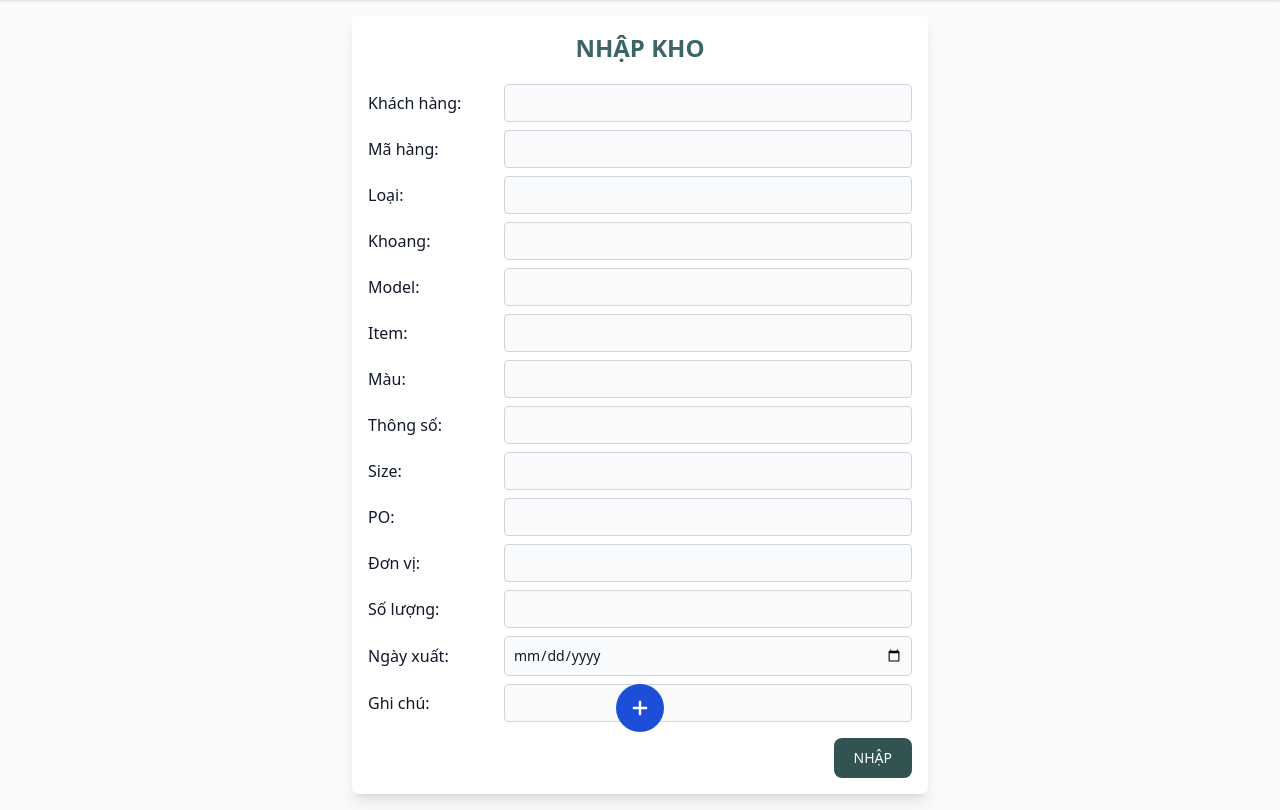
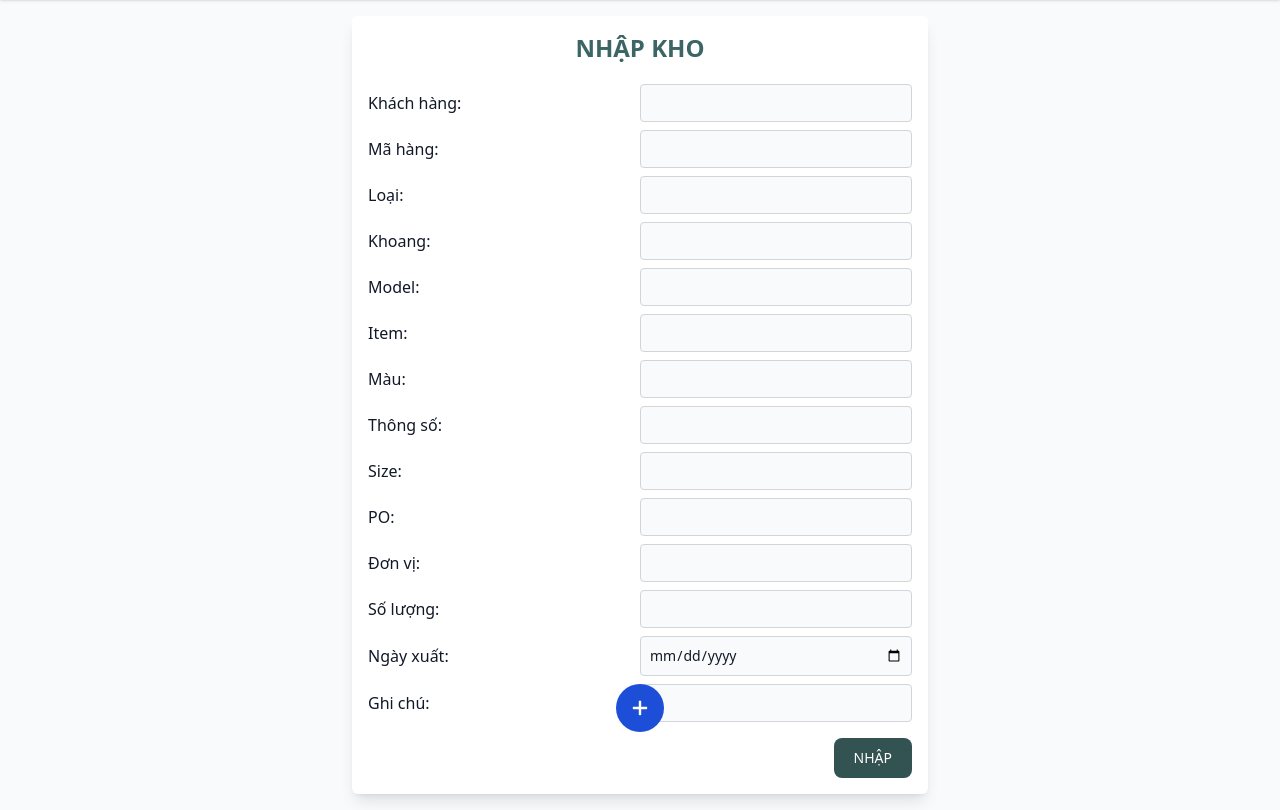
Before and after one commit to songdoan96/phu-lieu-taildwindcss, a PHP site: page /nhap-kho.php in a window 1280 px wide. Shown: the part 60-870 px from the top of the page. Run offline with PHP 8.4, Linux system fonts and the light colour scheme; the visitor is signed in with stand-in values (Sample User, id 1).

Commit message:
sua page fix qty

```diff
--- a/assets/css/main.css
+++ b/assets/css/main.css
@@ -1334,6 +1334,10 @@ video {
   text-transform: uppercase;
 }
 
+.italic {
+  font-style: italic;
+}
+
 .leading-normal {
   line-height: 1.5;
 }
@@ -1445,6 +1449,11 @@ video {
 .text-white {
   --tw-text-opacity: 1;
   color: rgb(255 255 255 / var(--tw-text-opacity));
+}
+
+.text-orange-600 {
+  --tw-text-opacity: 1;
+  color: rgb(234 88 12 / var(--tw-text-opacity));
 }
 
 .underline {
@@ -1934,6 +1943,10 @@ a[href="https://www.freewebhostingarea.com"]
     width: auto;
   }
 
+  .md\:w-2\/4 {
+    width: 50%;
+  }
+
   .md\:grid-cols-4 {
     grid-template-columns: repeat(4, minmax(0, 1fr));
   }
--- a/nhap-kho.php
+++ b/nhap-kho.php
@@ -65,108 +65,83 @@ if ($_SERVER['REQUEST_METHOD'] === "POST" && isset($_POST['add-item'])) {
 ?>
 
 <div class="container mx-auto p-4">
-        <form id="form-add-customer" method="POST" action="<?= $_SERVER['PHP_SELF'] ?>"
-              class="bg-white max-w-xl mx-auto p-4 shadow-lg rounded-md">
+    <form id="form-add-customer" method="POST" action="<?= $_SERVER['PHP_SELF'] ?>" class="bg-white max-w-xl mx-auto p-4 shadow-lg rounded-md">
         <h2 class="text-second-600 text-center text-2xl font-bold uppercase mb-5">nhập kho</h2>
         <div class="flex flex-wrap items-center mb-2">
-                <label for="customer"
-                       class="w-full mb-2 md:mb-0 md:w-1/4 block font-medium text-gray-900 dark:text-black">Khách
+            <label for="customer" class="w-full mb-2 md:mb-0 md:w-2/4 block font-medium text-gray-900 dark:text-black">Khách
                 hàng:</label>
-                <input type="text" id="customer" name="customer" value="<?= isset($item) ? $item->item_customer : "" ?>"
-                       class="w-full md:w-3/4 rounded bg-gray-50 border border-gray-300 text-gray-900 text-sm focus:ring-primary-600 focus:border-primary-600 block p-2 dark:bg-gray-700 dark:border-gray-600 dark:placeholder-gray-400 dark:text-black dark:focus:ring-primary-500 dark:focus:border-primary-500">
+            <input type="text" id="customer" name="customer" value="<?= isset($item) ? $item->item_customer : "" ?>" class="w-full md:w-2/4 rounded bg-gray-50 border border-gray-300 text-gray-900 text-sm focus:ring-primary-600 focus:border-primary-600 block p-2 dark:bg-gray-700 dark:border-gray-600 dark:placeholder-gray-400 dark:text-black dark:focus:ring-primary-500 dark:focus:border-primary-500">
         </div>
         <div class="flex flex-wrap items-center mb-2">
-                <label for="style" class="w-full mb-2 md:mb-0 md:w-1/4 block font-medium text-gray-900 dark:text-black">Mã
+            <label for="style" class="w-full mb-2 md:mb-0 md:w-2/4 block font-medium text-gray-900 dark:text-black">Mã
                 hàng:</label>
-                <input type="text" id="style" name="style" value="<?= isset($item) ? $item->item_style : "" ?>"
-                       class="w-full md:w-3/4 rounded bg-gray-50 border border-gray-300 text-gray-900 text-sm focus:ring-primary-600 focus:border-primary-600 block p-2 dark:bg-gray-700 dark:border-gray-600 dark:placeholder-gray-400 dark:text-black dark:focus:ring-primary-500 dark:focus:border-primary-500">
+            <input type="text" id="style" name="style" value="<?= isset($item) ? $item->item_style : "" ?>" class="w-full md:w-2/4 rounded bg-gray-50 border border-gray-300 text-gray-900 text-sm focus:ring-primary-600 focus:border-primary-600 block p-2 dark:bg-gray-700 dark:border-gray-600 dark:placeholder-gray-400 dark:text-black dark:focus:ring-primary-500 dark:focus:border-primary-500">
         </div>
         <div class="flex flex-wrap items-center mb-2">
-                <label for="type" class="w-full mb-2 md:mb-0 md:w-1/4 block font-medium text-gray-900 dark:text-black">Loại:</label>
-                <input type="text" id="type" name="type" value="<?= isset($item) ? $item->item_type : "" ?>"
-                       class="uppercase w-full md:w-3/4 rounded bg-gray-50 border border-gray-300 text-gray-900 text-sm focus:ring-primary-600 focus:border-primary-600 block p-2 dark:bg-gray-700 dark:border-gray-600 dark:placeholder-gray-400 dark:text-black dark:focus:ring-primary-500 dark:focus:border-primary-500">
+            <label for="type" class="w-full mb-2 md:mb-0 md:w-2/4 block font-medium text-gray-900 dark:text-black">Loại:</label>
+            <input type="text" id="type" name="type" value="<?= isset($item) ? $item->item_type : "" ?>" class="uppercase w-full md:w-2/4 rounded bg-gray-50 border border-gray-300 text-gray-900 text-sm focus:ring-primary-600 focus:border-primary-600 block p-2 dark:bg-gray-700 dark:border-gray-600 dark:placeholder-gray-400 dark:text-black dark:focus:ring-primary-500 dark:focus:border-primary-500">
         </div>
         <div class="flex flex-wrap items-center mb-2">
-                <label for="container"
-                       class="w-full mb-2 md:mb-0 md:w-1/4 block font-medium text-gray-900 dark:text-black">Khoang:</label>
-                <input required type="text" id="container" name="container"
-                       value="<?= isset($item) ? $item->item_container : "" ?>"
-                       class="uppercase w-full md:w-3/4 rounded bg-gray-50 border border-gray-300 text-gray-900 text-sm focus:ring-primary-600 focus:border-primary-600 block p-2 dark:bg-gray-700 dark:border-gray-600 dark:placeholder-gray-400 dark:text-black dark:focus:ring-primary-500 dark:focus:border-primary-500">
+            <label for="container" class="w-full mb-2 md:mb-0 md:w-2/4 block font-medium text-gray-900 dark:text-black">Khoang:</label>
+            <input required type="text" id="container" name="container" value="<?= isset($item) ? $item->item_container : "" ?>" class="uppercase w-full md:w-2/4 rounded bg-gray-50 border border-gray-300 text-gray-900 text-sm focus:ring-primary-600 focus:border-primary-600 block p-2 dark:bg-gray-700 dark:border-gray-600 dark:placeholder-gray-400 dark:text-black dark:focus:ring-primary-500 dark:focus:border-primary-500">
         </div>
 
         <div class="flex flex-wrap items-center mb-2">
-                <label for="model" class="w-full mb-2 md:mb-0 md:w-1/4 block font-medium text-gray-900 dark:text-black">Model:</label>
-                <input type="text" id="model" name="model" value="<?= isset($item) ? $item->item_model : "" ?>"
-                       class="w-full md:w-3/4 rounded bg-gray-50 border border-gray-300 text-gray-900 text-sm focus:ring-primary-600 focus:border-primary-600 block p-2 dark:bg-gray-700 dark:border-gray-600 dark:placeholder-gray-400 dark:text-black dark:focus:ring-primary-500 dark:focus:border-primary-500">
+            <label for="model" class="w-full mb-2 md:mb-0 md:w-2/4 block font-medium text-gray-900 dark:text-black">Model:</label>
+            <input type="text" id="model" name="model" value="<?= isset($item) ? $item->item_model : "" ?>" class="w-full md:w-2/4 rounded bg-gray-50 border border-gray-300 text-gray-900 text-sm focus:ring-primary-600 focus:border-primary-600 block p-2 dark:bg-gray-700 dark:border-gray-600 dark:placeholder-gray-400 dark:text-black dark:focus:ring-primary-500 dark:focus:border-primary-500">
         </div>
         <div class="flex flex-wrap items-center mb-2">
-                <label for="item" class="w-full mb-2 md:mb-0 md:w-1/4 block font-medium text-gray-900 dark:text-black">Item:</label>
-                <input type="text" id="item" name="item" value="<?= isset($item) ? $item->item_item : "" ?>"
-                       class="w-full md:w-3/4 rounded bg-gray-50 border border-gray-300 text-gray-900 text-sm focus:ring-primary-600 focus:border-primary-600 block p-2 dark:bg-gray-700 dark:border-gray-600 dark:placeholder-gray-400 dark:text-black dark:focus:ring-primary-500 dark:focus:border-primary-500">
+            <label for="item" class="w-full mb-2 md:mb-0 md:w-2/4 block font-medium text-gray-900 dark:text-black">Item:</label>
+            <input type="text" id="item" name="item" value="<?= isset($item) ? $item->item_item : "" ?>" class="w-full md:w-2/4 rounded bg-gray-50 border border-gray-300 text-gray-900 text-sm focus:ring-primary-600 focus:border-primary-600 block p-2 dark:bg-gray-700 dark:border-gray-600 dark:placeholder-gray-400 dark:text-black dark:focus:ring-primary-500 dark:focus:border-primary-500">
         </div>
         <div class="flex flex-wrap items-center mb-2">
-                <label for="color" class="w-full mb-2 md:mb-0 md:w-1/4 block font-medium text-gray-900 dark:text-black">Màu:</label>
-                <input type="text" id="color" name="color" value="<?= isset($item) ? $item->item_color : "" ?>"
-                       class="w-full md:w-3/4 rounded bg-gray-50 border border-gray-300 text-gray-900 text-sm focus:ring-primary-600 focus:border-primary-600 block p-2 dark:bg-gray-700 dark:border-gray-600 dark:placeholder-gray-400 dark:text-black dark:focus:ring-primary-500 dark:focus:border-primary-500">
+            <label for="color" class="w-full mb-2 md:mb-0 md:w-2/4 block font-medium text-gray-900 dark:text-black">Màu:</label>
+            <input type="text" id="color" name="color" value="<?= isset($item) ? $item->item_color : "" ?>" class="w-full md:w-2/4 rounded bg-gray-50 border border-gray-300 text-gray-900 text-sm focus:ring-primary-600 focus:border-primary-600 block p-2 dark:bg-gray-700 dark:border-gray-600 dark:placeholder-gray-400 dark:text-black dark:focus:ring-primary-500 dark:focus:border-primary-500">
         </div>
         <div class="flex flex-wrap items-center mb-2">
-                <label for="params"
-                       class="w-full mb-2 md:mb-0 md:w-1/4 block font-medium text-gray-900 dark:text-black">Thông
+            <label for="params" class="w-full mb-2 md:mb-0 md:w-2/4 block font-medium text-gray-900 dark:text-black">Thông
                 số:</label>
-                <input type="text" id="params" name="params" value="<?= isset($item) ? $item->item_params : "" ?>"
-                       class="w-full md:w-3/4 rounded bg-gray-50 border border-gray-300 text-gray-900 text-sm focus:ring-primary-600 focus:border-primary-600 block p-2 dark:bg-gray-700 dark:border-gray-600 dark:placeholder-gray-400 dark:text-black dark:focus:ring-primary-500 dark:focus:border-primary-500">
+            <input type="text" id="params" name="params" value="<?= isset($item) ? $item->item_params : "" ?>" class="w-full md:w-2/4 rounded bg-gray-50 border border-gray-300 text-gray-900 text-sm focus:ring-primary-600 focus:border-primary-600 block p-2 dark:bg-gray-700 dark:border-gray-600 dark:placeholder-gray-400 dark:text-black dark:focus:ring-primary-500 dark:focus:border-primary-500">
         </div>
         <div class="flex flex-wrap items-center mb-2">
-                <label for="size" class="w-full mb-2 md:mb-0 md:w-1/4 block font-medium text-gray-900 dark:text-black">Size:</label>
-                <input type="text" id="size" name="size" value="<?= isset($item) ? $item->item_size : "" ?>"
-                       class="w-full md:w-3/4 rounded bg-gray-50 border border-gray-300 text-gray-900 text-sm focus:ring-primary-600 focus:border-primary-600 block p-2 dark:bg-gray-700 dark:border-gray-600 dark:placeholder-gray-400 dark:text-black dark:focus:ring-primary-500 dark:focus:border-primary-500">
+            <label for="size" class="w-full mb-2 md:mb-0 md:w-2/4 block font-medium text-gray-900 dark:text-black">Size:</label>
+            <input type="text" id="size" name="size" value="<?= isset($item) ? $item->item_size : "" ?>" class="w-full md:w-2/4 rounded bg-gray-50 border border-gray-300 text-gray-900 text-sm focus:ring-primary-600 focus:border-primary-600 block p-2 dark:bg-gray-700 dark:border-gray-600 dark:placeholder-gray-400 dark:text-black dark:focus:ring-primary-500 dark:focus:border-primary-500">
         </div>
         <div class="flex flex-wrap items-center mb-2">
-                <label for="po"
-                       class="w-full mb-2 md:mb-0 md:w-1/4 block font-medium text-gray-900 dark:text-black">PO:</label>
-                <input type="text" id="po" name="po" value="<?= isset($item) ? $item->item_po : "" ?>"
-                       class="w-full md:w-3/4 rounded bg-gray-50 border border-gray-300 text-gray-900 text-sm focus:ring-primary-600 focus:border-primary-600 block p-2 dark:bg-gray-700 dark:border-gray-600 dark:placeholder-gray-400 dark:text-black dark:focus:ring-primary-500 dark:focus:border-primary-500">
+            <label for="po" class="w-full mb-2 md:mb-0 md:w-2/4 block font-medium text-gray-900 dark:text-black">PO:</label>
+            <input type="text" id="po" name="po" value="<?= isset($item) ? $item->item_po : "" ?>" class="w-full md:w-2/4 rounded bg-gray-50 border border-gray-300 text-gray-900 text-sm focus:ring-primary-600 focus:border-primary-600 block p-2 dark:bg-gray-700 dark:border-gray-600 dark:placeholder-gray-400 dark:text-black dark:focus:ring-primary-500 dark:focus:border-primary-500">
         </div>
         <div class="flex flex-wrap items-center mb-2">
-                <label for="unit" class="w-full mb-2 md:mb-0 md:w-1/4 block font-medium text-gray-900 dark:text-black">Đơn
+            <label for="unit" class="w-full mb-2 md:mb-0 md:w-2/4 block font-medium text-gray-900 dark:text-black">Đơn
                 vị:</label>
-                <input type="text" id="unit" name="unit" value="<?= isset($item) ? $item->item_unit : "" ?>"
-                       class="w-full md:w-3/4 rounded bg-gray-50 border border-gray-300 text-gray-900 text-sm focus:ring-primary-600 focus:border-primary-600 block p-2 dark:bg-gray-700 dark:border-gray-600 dark:placeholder-gray-400 dark:text-black dark:focus:ring-primary-500 dark:focus:border-primary-500">
+            <input type="text" id="unit" name="unit" value="<?= isset($item) ? $item->item_unit : "" ?>" class="w-full md:w-2/4 rounded bg-gray-50 border border-gray-300 text-gray-900 text-sm focus:ring-primary-600 focus:border-primary-600 block p-2 dark:bg-gray-700 dark:border-gray-600 dark:placeholder-gray-400 dark:text-black dark:focus:ring-primary-500 dark:focus:border-primary-500">
         </div>
         <div class="flex flex-wrap items-center mb-2">
-                <label for="qty" class="w-full mb-2 md:mb-0 md:w-1/4 block font-medium text-gray-900 dark:text-black">Số
+            <label for="qty" class="w-full mb-2 md:mb-0 md:w-2/4 block font-medium text-gray-900 dark:text-black">Số
                 lượng:</label>
-                <input required type="number" step="0.01" min="1" id="qty" name="qty"
-                       value="<?= isset($item) && isset($_GET['sua']) ? $item->item_qty : "" ?>"
-                       class="w-full md:w-3/4 rounded bg-gray-50 border border-gray-300 text-gray-900 text-sm focus:ring-primary-600 focus:border-primary-600 block p-2 dark:bg-gray-700 dark:border-gray-600 dark:placeholder-gray-400 dark:text-black dark:focus:ring-primary-500 dark:focus:border-primary-500">
+            <input required type="number" step="0.01" min="1" id="qty" name="qty" value="<?= isset($item) && isset($_GET['sua']) ? $item->item_qty : "" ?>" class="w-full md:w-2/4 rounded bg-gray-50 border border-gray-300 text-gray-900 text-sm focus:ring-primary-600 focus:border-primary-600 block p-2 dark:bg-gray-700 dark:border-gray-600 dark:placeholder-gray-400 dark:text-black dark:focus:ring-primary-500 dark:focus:border-primary-500">
         </div>
         <div class="flex flex-wrap items-center mb-2">
-                <label for="date" class="w-full mb-2 md:mb-0 md:w-1/4 block font-medium text-gray-900 dark:text-black">Ngày
+            <label for="date" class="w-full mb-2 md:mb-0 md:w-2/4 block font-medium text-gray-900 dark:text-black">Ngày
                 xuất:</label>
-                <input required type="date" id="date" name="date"
-                       value="<?= isset($item) && isset($_GET['sua']) ? $item->item_date : "" ?>"
-                       class="w-full md:w-3/4 rounded bg-gray-50 border border-gray-300 text-gray-900 text-sm focus:ring-primary-600 focus:border-primary-600 block p-2 dark:bg-gray-700 dark:border-gray-600 dark:placeholder-gray-400 dark:text-black dark:focus:ring-primary-500 dark:focus:border-primary-500">
+            <input required type="date" id="date" name="date" value="<?= isset($item) && isset($_GET['sua']) ? $item->item_date : "" ?>" class="w-full md:w-2/4 rounded bg-gray-50 border border-gray-300 text-gray-900 text-sm focus:ring-primary-600 focus:border-primary-600 block p-2 dark:bg-gray-700 dark:border-gray-600 dark:placeholder-gray-400 dark:text-black dark:focus:ring-primary-500 dark:focus:border-primary-500">
         </div>
         <div class="flex flex-wrap items-center mb-2">
-                <label for="note" class="w-full mb-2 md:mb-0 md:w-1/4 block font-medium text-gray-900 dark:text-black">Ghi
+            <label for="note" class="w-full mb-2 md:mb-0 md:w-2/4 block font-medium text-gray-900 dark:text-black">Ghi
                 chú:</label>
-                <input type="text" id="note" name="note"
-                       value="<?= isset($item) && isset($_GET['sua']) ? $item->item_note : "" ?>"
-                       class="w-full md:w-3/4 rounded bg-gray-50 border border-gray-300 text-gray-900 text-sm focus:ring-primary-600 focus:border-primary-600 block p-2 dark:bg-gray-700 dark:border-gray-600 dark:placeholder-gray-400 dark:text-black dark:focus:ring-primary-500 dark:focus:border-primary-500">
+            <input type="text" id="note" name="note" value="<?= isset($item) && isset($_GET['sua']) ? $item->item_note : "" ?>" class="w-full md:w-2/4 rounded bg-gray-50 border border-gray-300 text-gray-900 text-sm focus:ring-primary-600 focus:border-primary-600 block p-2 dark:bg-gray-700 dark:border-gray-600 dark:placeholder-gray-400 dark:text-black dark:focus:ring-primary-500 dark:focus:border-primary-500">
         </div>
         <?php
         if (isset($_GET['sua'])) { ?>
             <input type="hidden" name="edit_id" value="<?= $item->item_id ?>">
             <div class="flex gap-2 justify-end mt-4">
-                    <button type="submit" name="edit-item"
-                            class="flex  px-5 py-2.5 text-sm font-medium text-center text-white bg-second-700 rounded-lg focus:ring-4 focus:ring-primary-200 dark:focus:ring-primary-900 hover:bg-second-800">
+                <button type="submit" name="edit-item" class="flex  px-5 py-2.5 text-sm font-medium text-center text-white bg-second-700 rounded-lg focus:ring-4 focus:ring-primary-200 dark:focus:ring-primary-900 hover:bg-second-800">
                     Sửa
                 </button>
             </div>
         <?php } else { ?>
             <div class="flex gap-2 justify-end mt-4">
-                    <button type="submit" name="add-item"
-                            class="flex  px-5 py-2.5 text-sm font-medium text-center text-white bg-second-700 rounded-lg focus:ring-4 focus:ring-primary-200 dark:focus:ring-primary-900 hover:bg-second-800">
+                <button type="submit" name="add-item" class="flex  px-5 py-2.5 text-sm font-medium text-center text-white bg-second-700 rounded-lg focus:ring-4 focus:ring-primary-200 dark:focus:ring-primary-900 hover:bg-second-800">
                     NHẬP
                 </button>
             </div>
```
Also changed, not shown: can-doi.php (+28 -51 lines), sua.php (+49 -36 lines), xuat-kho.php (+32 -31 lines). Lines whose indentation alone changed are shown as unchanged.
